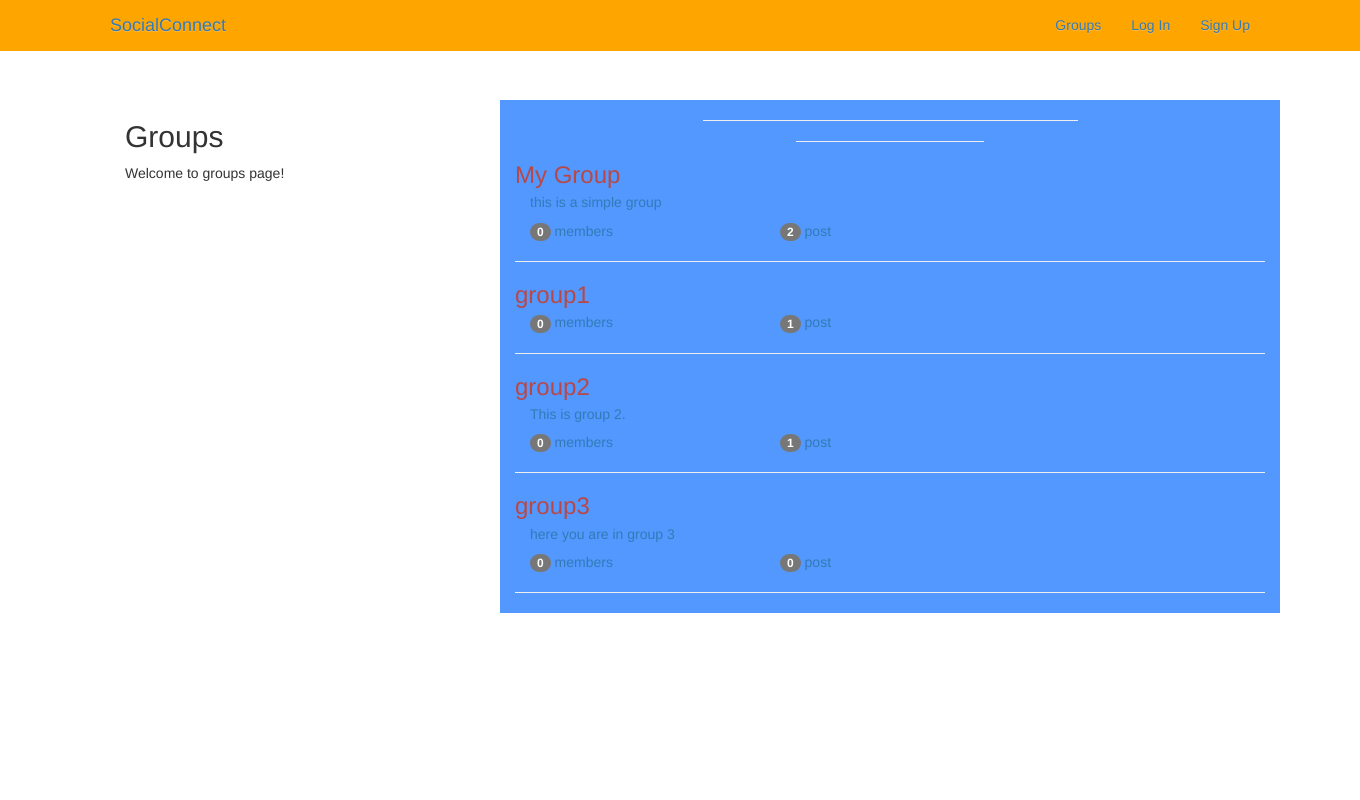
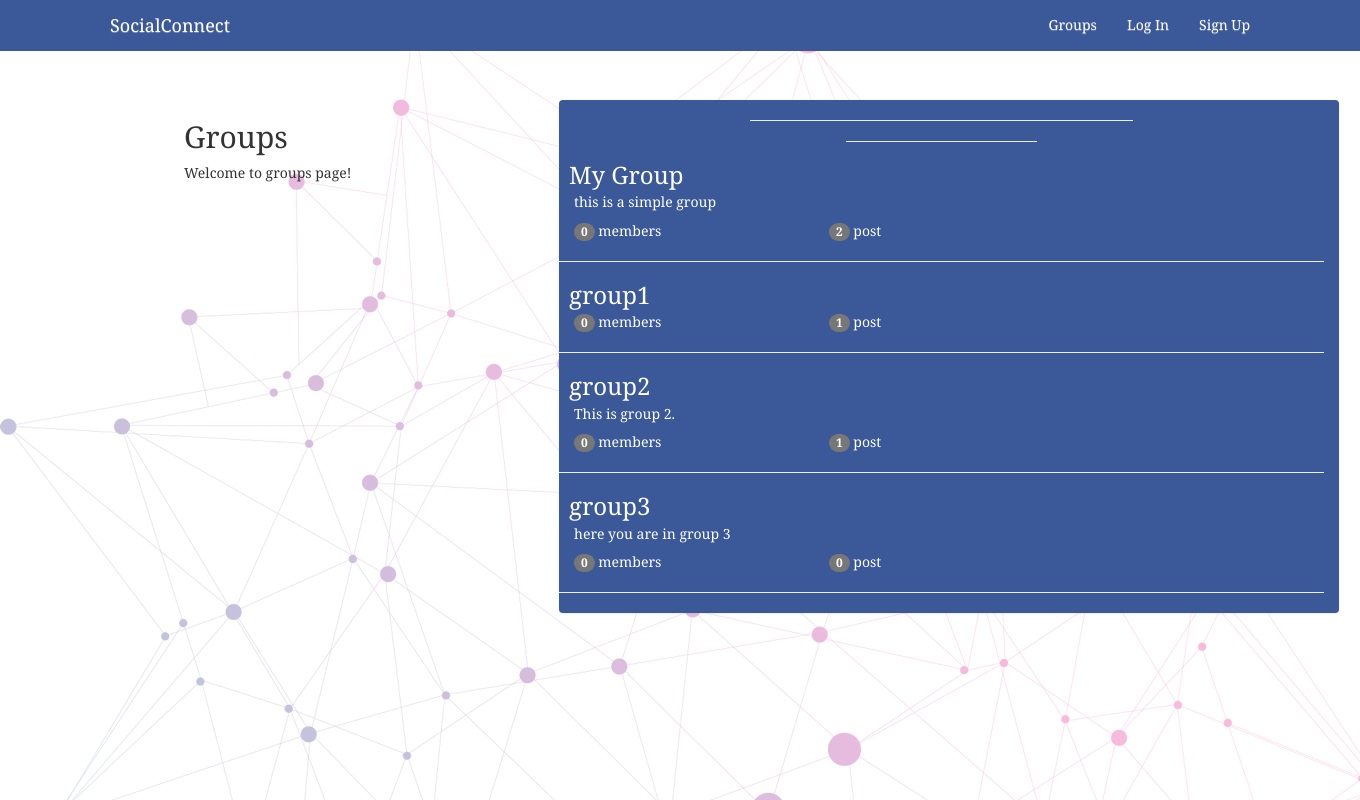
Before and after one commit to anshagarwal7/social-connect-web, a Django app: page /groups/ in a window 1360 px wide. Run offline with Django 3.2, Linux system fonts and the light colour scheme; data comes from the database, SQL or seed files in the repository; both versions use the stored data as it was after the commit; some libraries are stand-ins or nearby versions.

Commit message:
minor CSS fixes

```diff
--- a/simplesocial/groups/templates/groups/group_list.html
+++ b/simplesocial/groups/templates/groups/group_list.html
@@ -23,13 +23,13 @@
 
 {% block group_content %}
 
-  <div class="col-md-8 gpbg">
+  <div class="col-md-8 list-group gpbg flex-container" style="color:white">
     <hr width=50%>
     <hr width =25%>
       {% for group in object_list %}
         <a href="{% url 'groups:single' slug=group.slug %}">
-            <h3 class='list-group-item-heading' style="color:#b84848">{{group.name}}</h3>
-            <div class="list-group-item-text container-fluid">
+            <h3 class='list-group-item-heading' style="margin-left:10px;color:white">{{group.name}}</h3>
+            <div class="list-group-item-text container-fluid" style="color:white">
                 {{group.description_html|safe}}
                 <div class="row">
                   <div class="col-md-4" >
--- a/simplesocial/static/simplesocial/css/master.css
+++ b/simplesocial/static/simplesocial/css/master.css
@@ -1,8 +1,22 @@
+{% load staticfiles %}
+body
+{
+
+  background-image: linear-gradient(rgba(255,255,255,.7), rgba(255,255,255,.7)),url('/static/simplesocial/images/backgd.png');
+  background-repeat:repeat;
+  padding-left: 11em;
+  padding-right: 20em;
+  font-family:
+  Georgia, "Times New Roman",
+  Times, serif;
+
+
+}
 
 #navbar{
-  background-color: orange
+  background-color: #3b5998
 }
 
 .gpbg{
-  background-color: #5298ff
+  background-color: #3b5998;
 }
--- a/simplesocial/templates/base.html
+++ b/simplesocial/templates/base.html
@@ -23,19 +23,19 @@
 
     <nav class='navbar mynav navbar-fixed-top' role ='navigation'  id ='navbar' >
       <div class="container">
-        <a class ='navbar-brand mynav' href="{% url 'home' %}"> SocialConnect</a>
+        <a class ='navbar-brand mynav' href="{% url 'home' %}" style="color:white"> SocialConnect</a>
 
         <ul class ='nav navbar-nav navbar-right'>
           {% if user.is_authenticated %}
-            <li><a href="{% url 'posts:create' %}">Post</a></li>
-            <li><a href="{% url 'groups:all' %}">Groups</a></li>
-            <li><a href="{% url 'groups:create' %}">Create Group</a></li>
-            <li><a href="{% url 'accounts:verifyprofile' username=user.username  %}">Complete Profile</a></li>
-            <li><a href="{% url 'accounts:logout' %}">Log Out</a></li>
+            <li><a href="{% url 'posts:create' %}" style="color:white">Post</a></li>
+            <li><a href="{% url 'groups:all' %}" style="color:white">Groups</a></li>
+            <li><a href="{% url 'groups:create' %}" style="color:white">Create Group</a></li>
+            <li><a href="{% url 'accounts:verifyprofile' username=user.username  %}" style="color:white">Complete Profile</a></li>
+            <li><a href="{% url 'accounts:logout' %}" style="color:white">Log Out</a></li>
           {% else %}
-            <li><a href="{% url 'groups:all' %}">Groups</a></li>
-            <li><a href="{% url 'accounts:login' %}">Log In</a></li>
-            <li><a href="{% url 'accounts:signup' %}">Sign Up</a></li>
+            <li><a href="{% url 'groups:all' %}" style="color:white">Groups</a></li>
+            <li><a href="{% url 'accounts:login' %}" style="color:white">Log In</a></li>
+            <li><a href="{% url 'accounts:signup' %}" style="color:white">Sign Up</a></li>
           {% endif %}
         </ul>
       </div>
```
Also changed, not shown: simplesocial/db.sqlite3, simplesocial/media/images/WIN_20190227_20_37_39_Pro.jpg (added), simplesocial/static/simplesocial/images/backgd.png (added).
